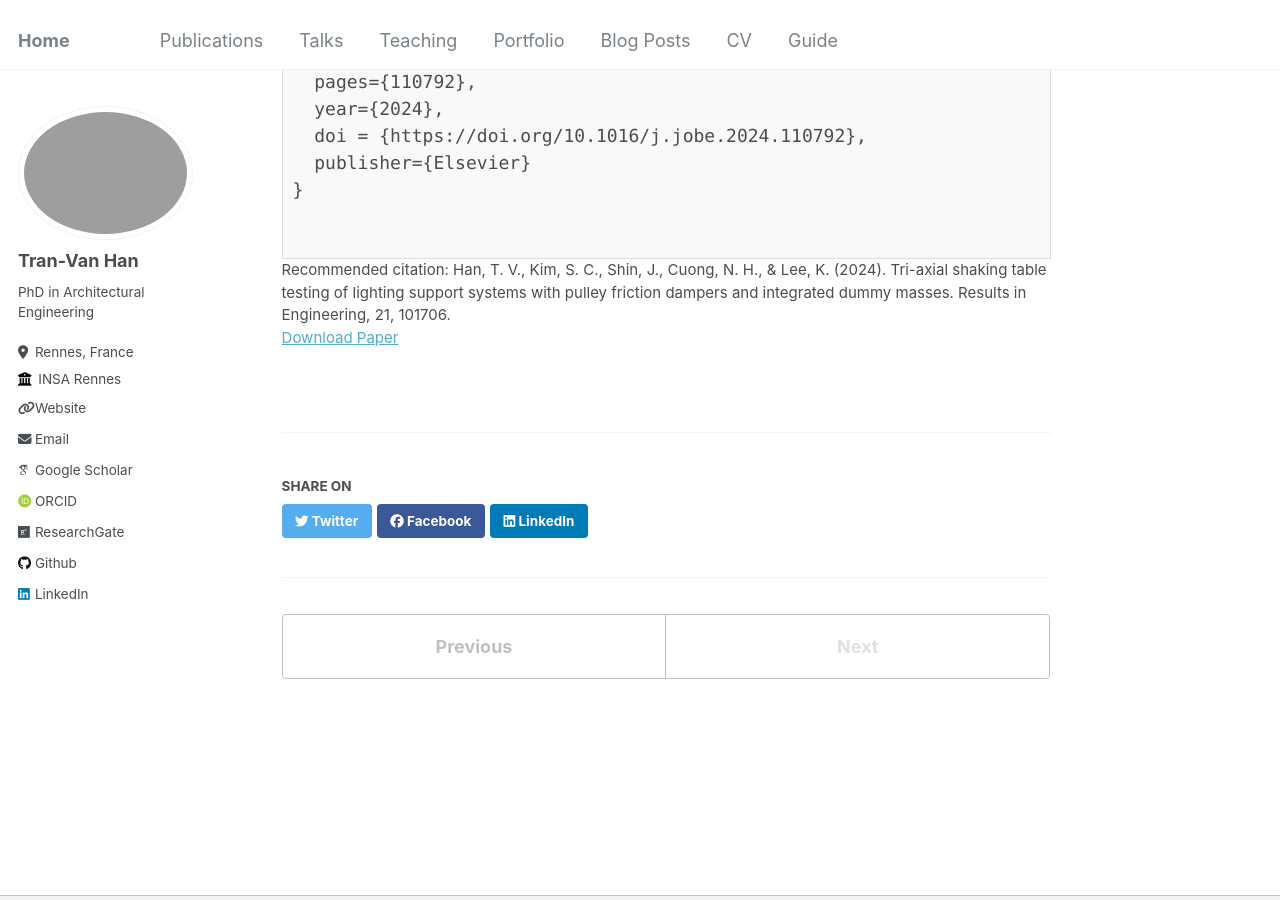
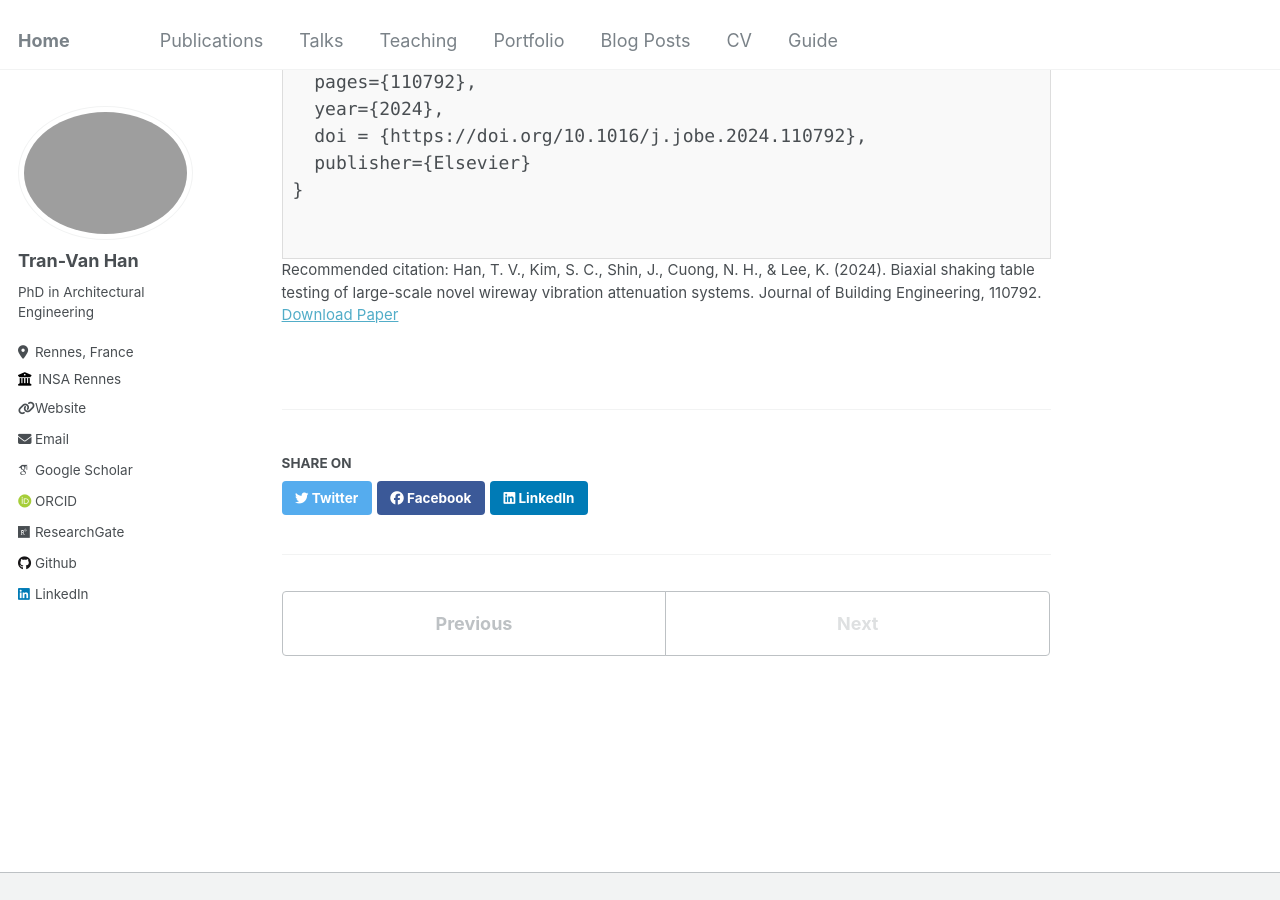
Before and after one commit to tranhan1405/tranhan1405.github.io, a Jekyll site: the page built from _publications/Biaxial-shaking-table-testing.md, in a window 1280 px wide and 900 px high, scrolled down 782 px. Built offline with Jekyll 4.4.1, drawn with Linux system fonts in a browser that asks for light colours; some web fonts are replaced.

Commit message:
Update Biaxial-shaking-table-testing.md

```diff
--- a/_publications/Biaxial-shaking-table-testing.md
+++ b/_publications/Biaxial-shaking-table-testing.md
@@ -6,7 +6,7 @@ excerpt: 'Developed a vibration attenuation system for raceway lighting, integra
 date: 2024-11-15
 venue: 'Journal of Building Engineering'
 paperurl: 'http://tranhan1405.github.io/files/Biaxial-shaking-table-testing.pdf'
-citation: ' Han, T. V., Kim, S. C., Shin, J., Cuong, N. H., & Lee, K. (2024). Tri-axial shaking table testing of lighting support systems with pulley friction dampers and integrated dummy masses. Results in Engineering, 21, 101706.'
+citation: ' Han, T. V., Kim, S. C., Shin, J., Cuong, N. H., & Lee, K. (2024). Biaxial shaking table testing of large-scale novel wireway vibration attenuation systems. Journal of Building Engineering, 110792.'
 ---
 **Abstract**: This research examines the seismic performance of large-scale pulley wireway systems subjected to four consecutive earthquakes using biaxial shaking table tests. A comparative analysis was conducted between novel lighting systems and a conventional raceway lighting system, each 20.50 m in length. Four specimens were tested: three pulley wireway systems and one conventional raceway lighting system, with varying suspended heights, support configurations, and cable pre-tension forces. The shaking table tests used time–history acceleration data to simulate artificial earthquakes per the ICC-ES AC156 standard. The results show that the novel lighting system exhibited superior earthquake performance and stability, outperforming the conventional system. Raising the suspension height increased seismic response and energy for the novel systems. Increasing cable tension improved stability under low seismic intensity but significantly increased seismic energy and response at high intensity. The absence of main hangers, combined with increased cable tension, reduced relative displacement but introduced instability at the ends and increased earthquake energy. These findings highlight the need to optimize suspension height, cable tension, and support configurations to enhance system resilience during earthquakes.
 BibTeX:
```
